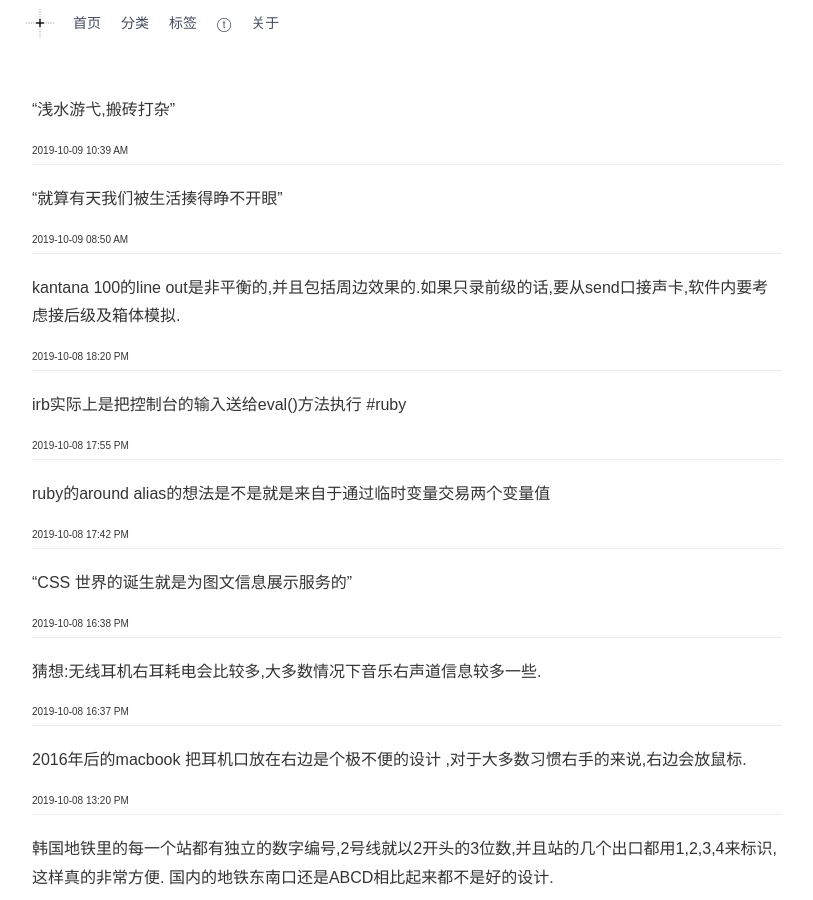
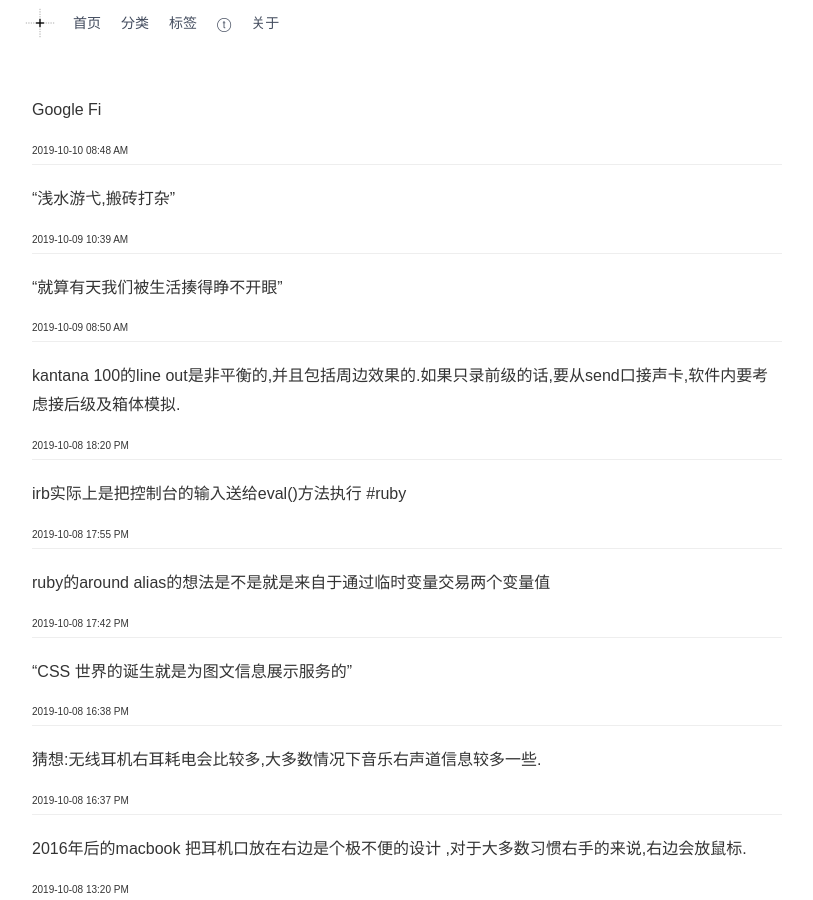
Before and after one commit to babyking/babyking.github.io, a Jekyll site: the page built from _posts/2019-09-23-t.md, in a window 1280 px wide and 900 px high. Shown: the whole window, without its empty margins (233-1046 px from the left). Built offline with Jekyll 4.4.1, drawn with Linux system fonts in a browser that asks for light colours.

Commit message:
blog update

```diff
--- a/_posts/2019-09-23-t.md
+++ b/_posts/2019-09-23-t.md
@@ -6,6 +6,10 @@ title: 一个人的推
 permalink: /t/
 date: 2019-09-23 11:46
 ---
+
+Google Fi
+<font size="1">2019-10-10 08:48 AM</font>
+<hr>
 
 "浅水游弋,搬砖打杂"
 <font size="1">2019-10-09 10:39 AM</font>
```
Also changed, not shown: _posts/2019-09-24-about.md (+0 -1 lines).
